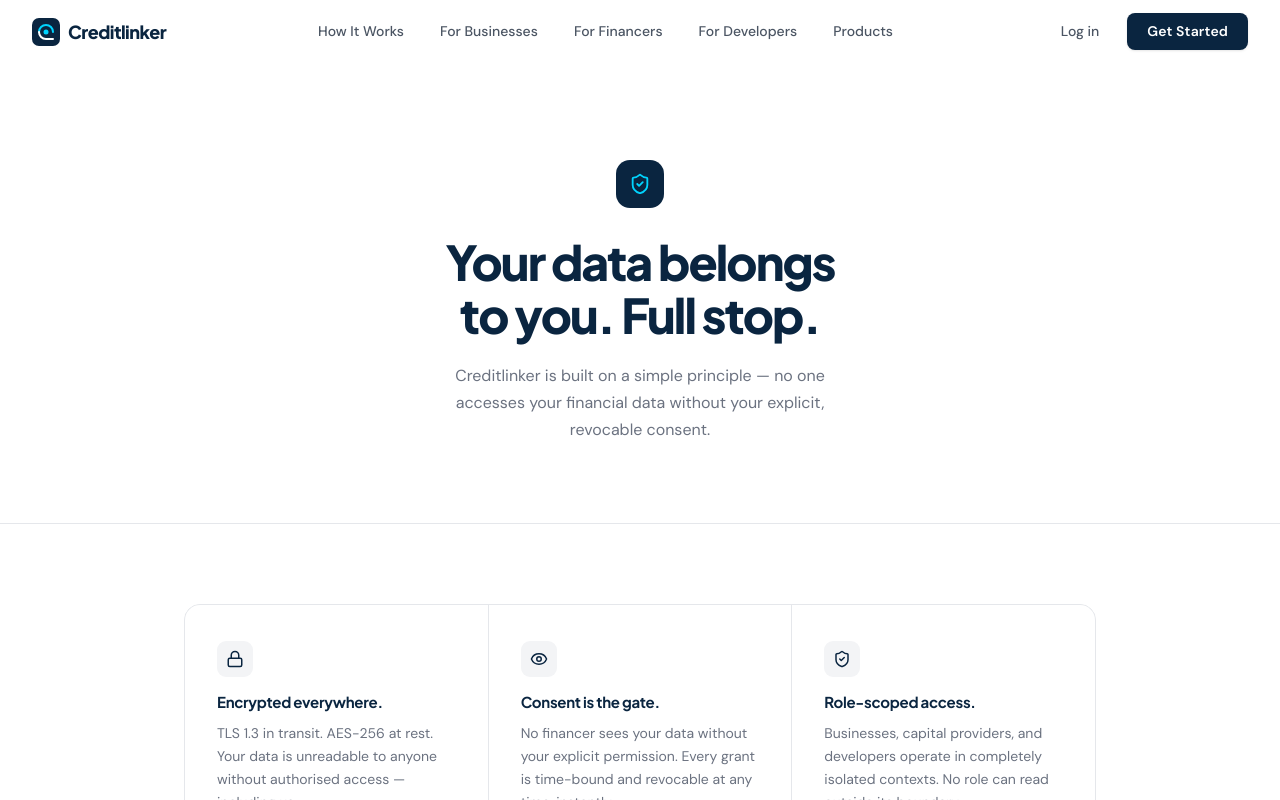
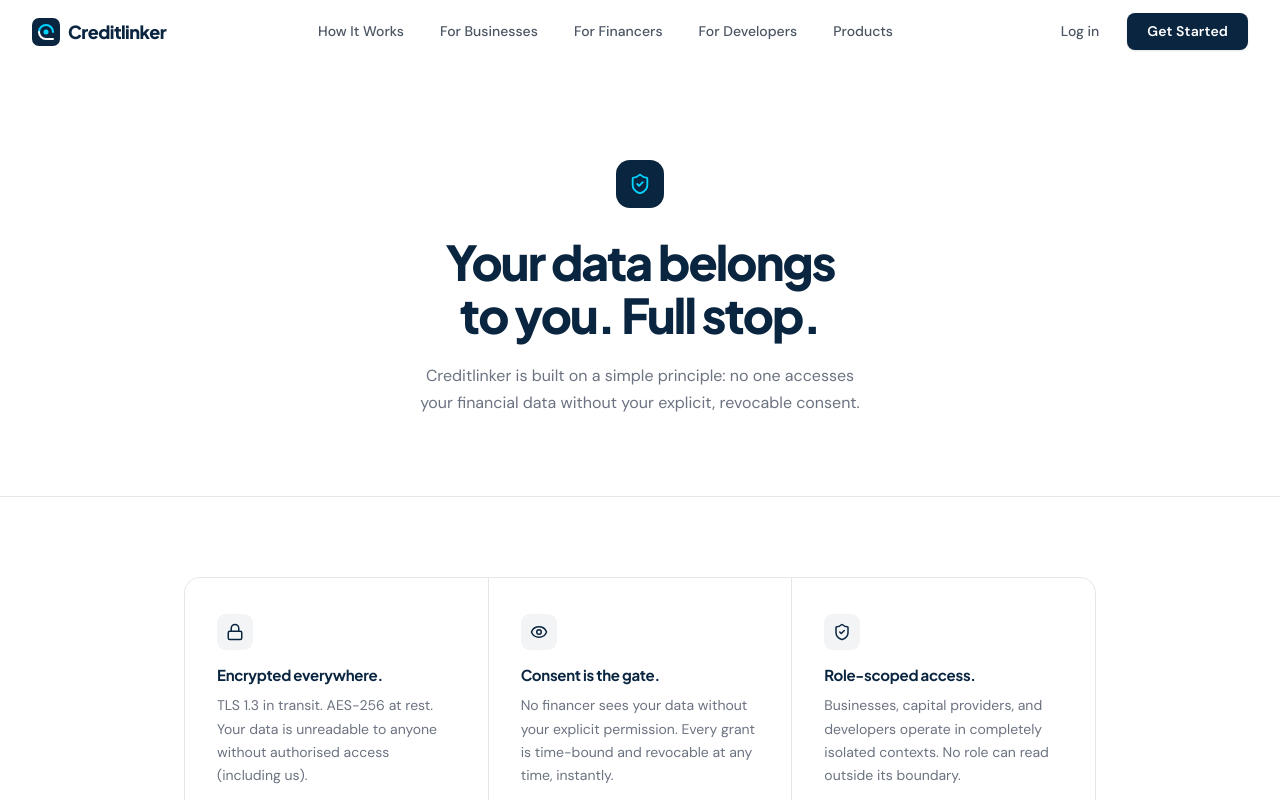
Before and after one commit to MichealKrugman/Creditlinker_Web, a Next.js app: page /security in a window 1280 px wide. Shown: the top 800 px of the page. Built offline with nearby package versions, Linux system fonts and the light colour scheme.

Commit message:
Remove em dashes and clean AI language across all public pages

```diff
--- a/app/(public)/contact/page.tsx
+++ b/app/(public)/contact/page.tsx
@@ -264,7 +264,7 @@ export default function ContactPage() {
               <span style={{ color: "#00D4FF" }}>and easy to reach.</span>
             </h1>
             <p style={{ fontSize: 17, color: "rgba(255,255,255,0.5)", lineHeight: 1.78, maxWidth: 500 }}>
-              Whether you&apos;re a business trying to build your financial identity, a capital provider evaluating the platform, or a developer looking to integrate — we&apos;ll get back to you within one business day.
+              Whether you&apos;re a business trying to build your financial identity, a capital provider evaluating the platform, or a developer looking to integrate, we&apos;ll get back to you within one business day.
             </p>
           </div>
         </div>
@@ -358,7 +358,7 @@ export default function ContactPage() {
                       <Clock size={15} style={{ color: "#00D4FF", flexShrink: 0, marginTop: 2 }} />
                       <div>
                         <p style={{ fontSize: 13, fontWeight: 600, color: "white", marginBottom: 2 }}>Response time</p>
-                        <p style={{ fontSize: 12, color: "rgba(255,255,255,0.4)", lineHeight: 1.6 }}>Within 1 business day<br />Mon–Fri, 9am–6pm WAT</p>
+                        <p style={{ fontSize: 12, color: "rgba(255,255,255,0.4)", lineHeight: 1.6 }}>Within 1 business day<br />Mon-Fri, 9am-6pm WAT</p>
                       </div>
                     </div>
                   </div>
--- a/app/(public)/security/page.tsx
+++ b/app/(public)/security/page.tsx
@@ -5,7 +5,7 @@ const PILLARS = [
   {
     icon: <Lock size={18} />,
     title: "Encrypted everywhere.",
-    body: "TLS 1.3 in transit. AES-256 at rest. Your data is unreadable to anyone without authorised access — including us.",
+    body: "TLS 1.3 in transit. AES-256 at rest. Your data is unreadable to anyone without authorised access (including us).",
   },
   {
     icon: <Eye size={18} />,
@@ -70,7 +70,7 @@ export default function SecurityPage() {
             maxWidth: 440,
             margin: "0 auto",
           }}>
-            Creditlinker is built on a simple principle — no one accesses your financial data without your explicit, revocable consent.
+            Creditlinker is built on a simple principle: no one accesses your financial data without your explicit, revocable consent.
           </p>
         </div>
       </section>
--- a/app/(public)/what-is-financial-identity/page.tsx
+++ b/app/(public)/what-is-financial-identity/page.tsx
@@ -112,7 +112,7 @@ export default function FinancialIdentityPage() {
           maxWidth: 520,
           margin: "0 auto 40px",
         }}>
-          A financial identity is a verified, multidimensional profile of how your business actually operates — built from real transaction data, not credit history.
+          A financial identity is a verified, multidimensional profile of how your business actually operates, built from real transaction data, not credit history.
         </p>
 
         <Link
```
